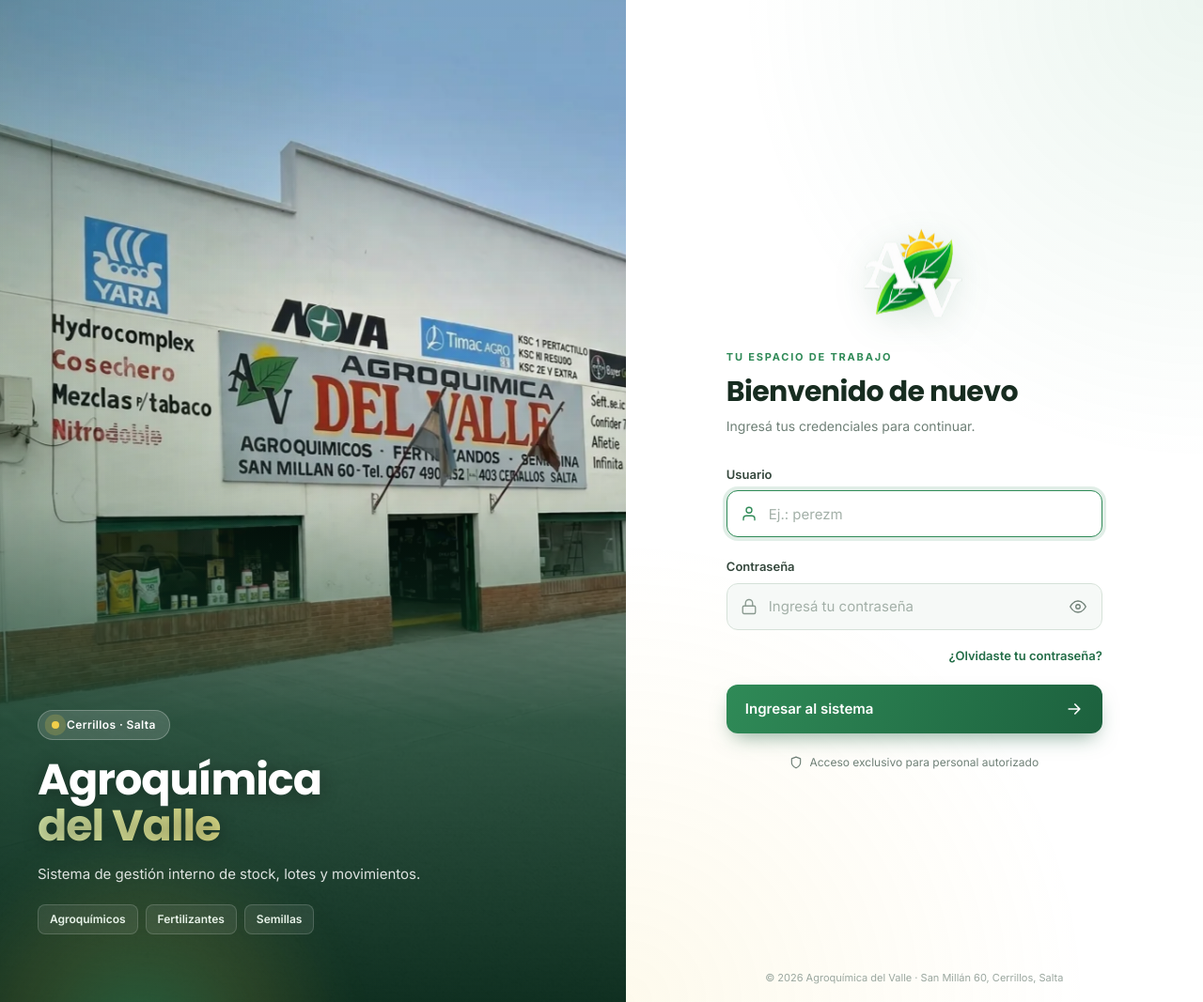
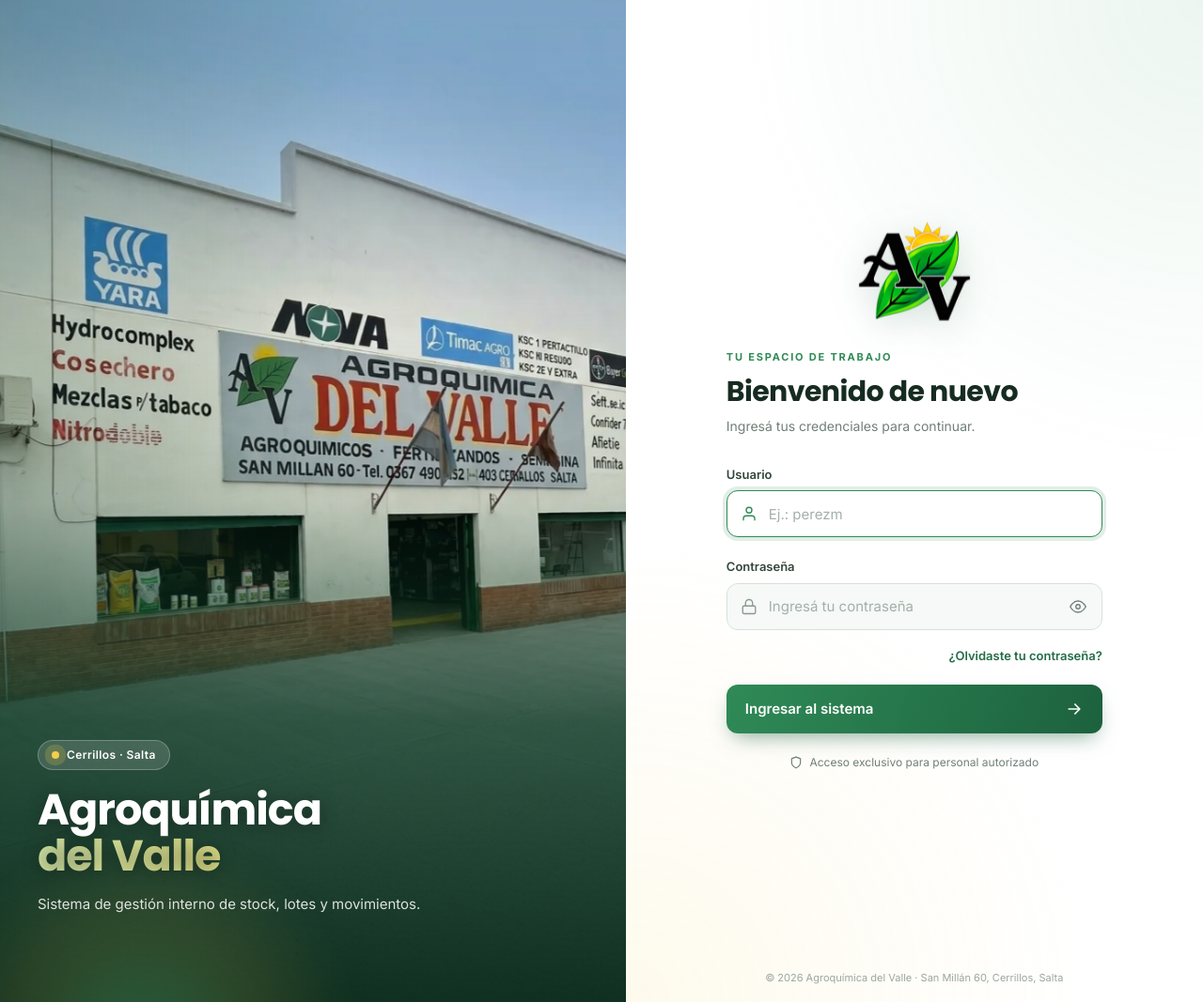
Before and after one commit to contrerasenzo01-png/AGROQUIMICA, a Django app: page /login/ in a window 1280 px wide. Shown: the whole page at 94% size. Run offline with Django 5.2, Linux system fonts and the light colour scheme.

Commit message:
Cambio pantallas estilo pantalla login

```diff
--- a/inventario/templates/inventario/acceso_base.html
+++ b/inventario/templates/inventario/acceso_base.html
@@ -78,9 +78,6 @@
                 <p>Sistema de gestión interno de stock, lotes y movimientos.</p>
 
                 <ul class="hero-chips" aria-label="Rubros">
-                    <li>Agroquímicos</li>
-                    <li>Fertilizantes</li>
-                    <li>Semillas</li>
                 </ul>
 
             </div>
@@ -98,7 +95,7 @@
 
                 <div class="logo-container anim" style="--d: 0">
                     <img
-                        src="{% static 'inventario/images/logo.png' %}"
+                        src="{% static 'inventario/images/logo_av.png' %}"
                         alt="Logo Agroquímica del Valle"
                     >
                 </div>
```
